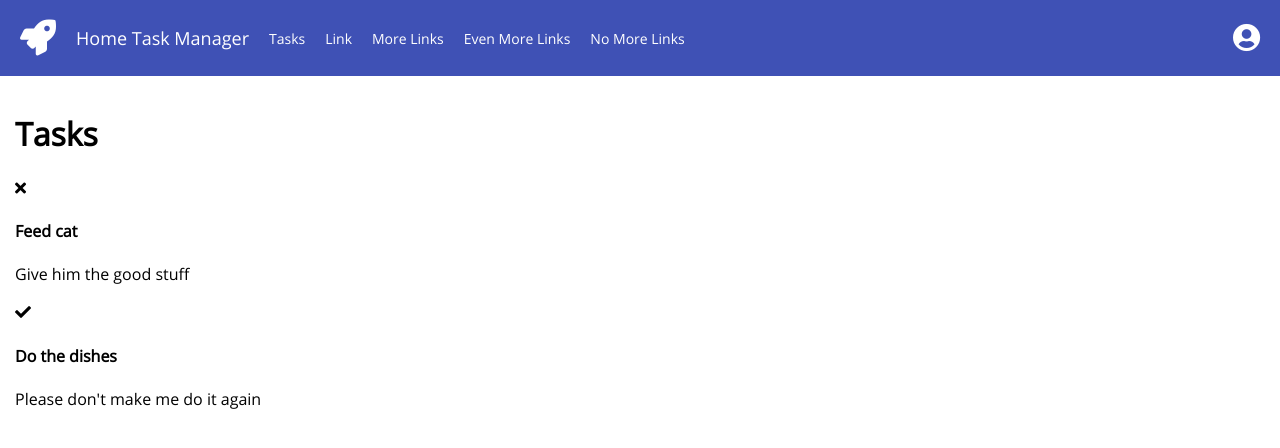
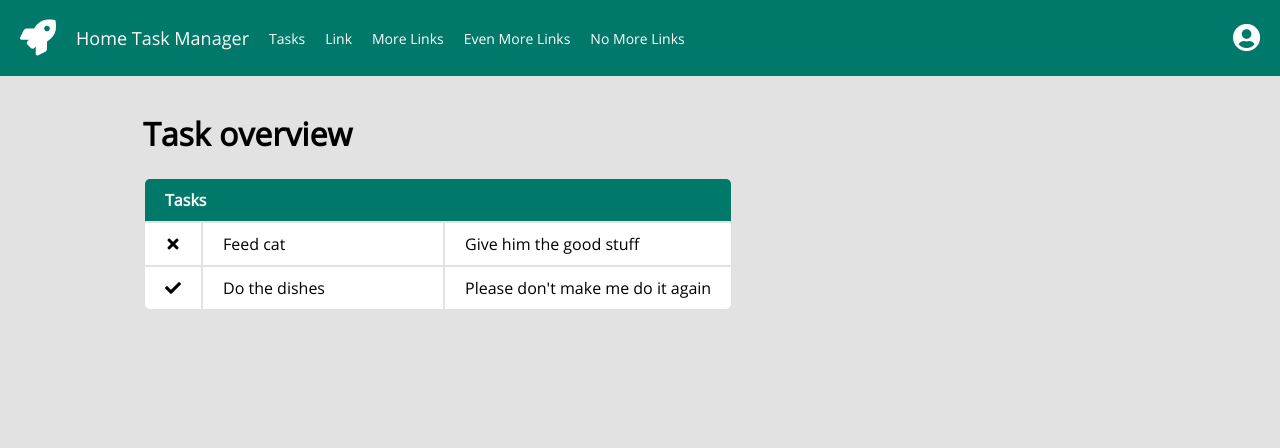
Before and after one commit to Jcuperus/home-task-manager-frontend, an Angular app: page /tasks in a window 1280 px wide. Shown: the top 448 px of the page. Built offline with nearby package versions, Linux system fonts and the light colour scheme.

Commit message:
Task list improvements

```diff
--- a/src/app/app.component.css
+++ b/src/app/app.component.css
@@ -6,10 +6,13 @@
     right: 0;
 }
 
-#page-content {
-    margin-left: 300px;
+main {
+    padding: 15px;
+    margin: 0 10%;
 }
 
-main {
-    padding: 15px;
+@media only screen and (max-width: 800px) {
+    main {
+        margin: 0 5px;
+    }
 }
--- a/src/app/navbar.component.css
+++ b/src/app/navbar.component.css
@@ -8,7 +8,7 @@
 
 nav {
     padding: 20px 10px;
-    background: #3f51b5;
+    background: #00796b;
     display: flex;
     align-items: center;
 
--- /dev/null
+++ b/src/app/tasks/task-list.component.css
@@ -0,0 +1,32 @@
+.tasks th {
+    background-color: #00796b;
+    color: white;
+    text-align: left;
+    border-top-left-radius: 5px;
+    border-top-right-radius: 5px;
+}
+
+.tasks td {
+    background-color: white;
+}
+
+.tasks td.icon {
+    text-align: center;
+}
+
+.tasks td.name-col {
+    min-width: 200px;
+}
+
+.tasks tr.last td:first-of-type {
+    border-bottom-left-radius: 5px;
+}
+
+.tasks tr.last td:last-of-type {
+    border-bottom-right-radius: 5px;
+}
+
+.tasks td,
+.tasks th {
+    padding: 10px 20px;
+}
--- /dev/null
+++ b/src/app/tasks/task-list.component.html
@@ -0,0 +1,13 @@
+<table class="tasks">
+    <tr>
+        <th colspan="3">Tasks</th>
+    </tr>
+    <tr *ngFor="let task of tasks; last as isLast" [ngClass]="{ 'last': isLast }">
+        <td class="icon">
+            <span *ngIf="task.isDone; else notDone"><i class="fas fa-check"></i></span>
+            <ng-template #notDone><i class="fas fa-times"></i></ng-template>
+        </td>
+        <td class="name-col">{{ task.name }}</td>
+        <td>{{ task.description }}</td>
+    </tr>
+</table>
--- a/src/app/tasks/task-list.component.ts
+++ b/src/app/tasks/task-list.component.ts
@@ -1,18 +1,12 @@
 import { Component } from "@angular/core";
 
 @Component({
-    template: `
-        <div *ngFor="let task of tasks" class="task">
-            <span *ngIf="task.isDone; else notDone"><i class="fas fa-check"></i></span>
-            <ng-template #notDone><i class="fas fa-times"></i></ng-template>
-            <h4>{{ task.name }}</h4>
-            <p>{{ task.description }}</p>
-        </div>
-    `
+    templateUrl: './task-list.component.html',
+    styleUrls: ['./task-list.component.css']
 })
 export class TaskListComponent {
     tasks = [
         { name: 'Feed cat', description: 'Give him the good stuff', isDone: false },
         { name: 'Do the dishes', description: 'Please don\'t make me do it again', isDone: true }
-    ]
+    ];
 }
--- a/src/app/tasks/tasks-routing.module.ts
+++ b/src/app/tasks/tasks-routing.module.ts
@@ -6,7 +6,7 @@ import { TaskFormComponent } from './task-form.component';
 
 const tasksRoutes: Routes = [
     { path: 'create', component: TaskFormComponent, data: { title: 'Create task' } },
-    { path: '', component: TaskListComponent, data: { title: 'Tasks' } }
+    { path: '', component: TaskListComponent, data: { title: 'Task overview' } }
 ];
 
 @NgModule({
--- a/src/styles.css
+++ b/src/styles.css
@@ -6,4 +6,5 @@
 
 body {
     font-family: 'Open Sans', sans-serif;
+    background-color: #e1e2e1;
 }
```
